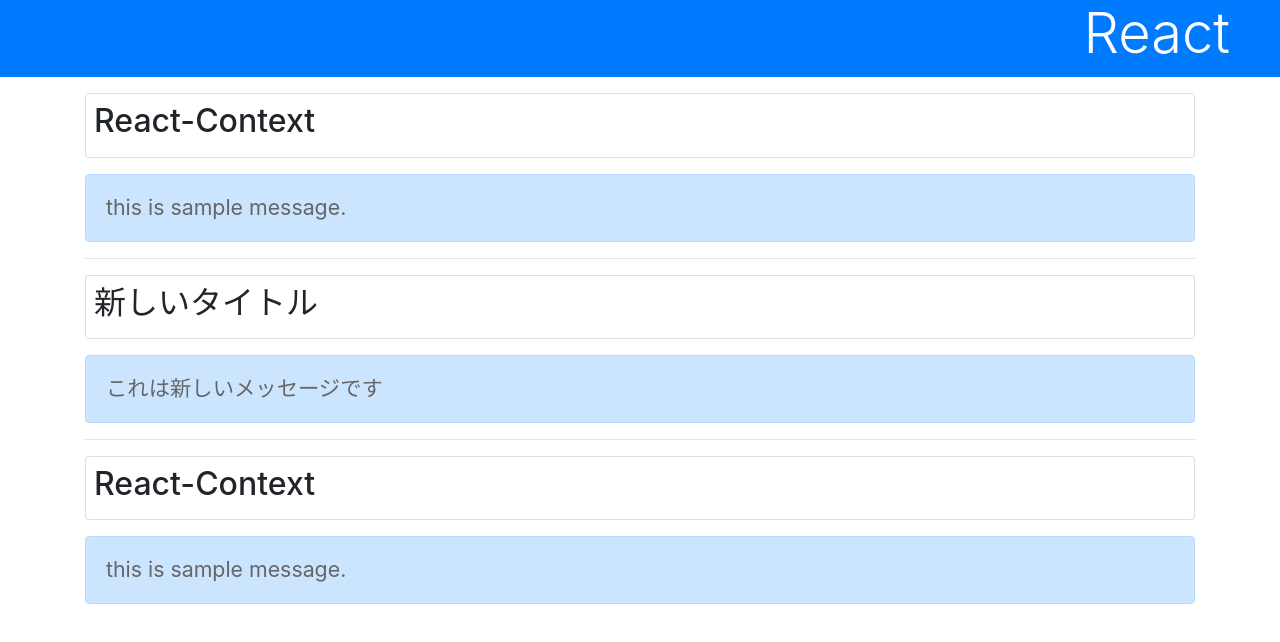
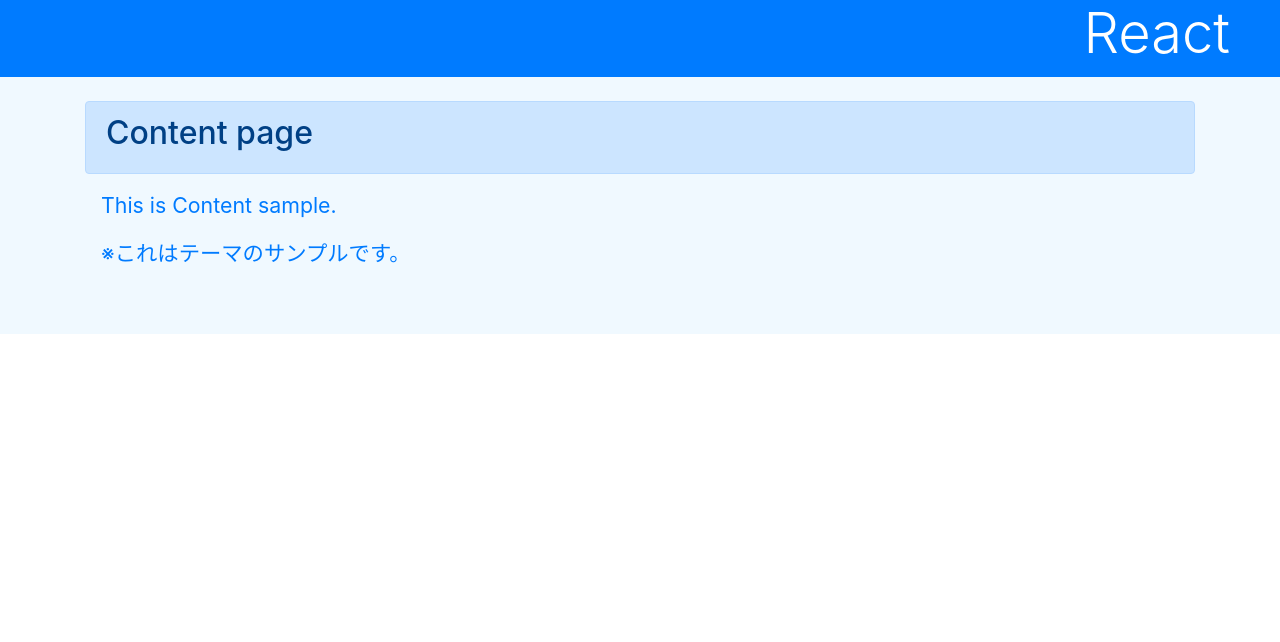
Before and after one commit to takashi227/react-starter, a React (Create React App) app: page / in a window 1280 px wide. Shown: the top 642 px of the page. Built offline with nearby package versions, Linux system fonts and the light colour scheme.

Commit message:
Themeを実装

```diff
--- a/src/App.js
+++ b/src/App.js
@@ -1,13 +1,14 @@
 import './App.css';
 import React, { Component } from 'react';
 import Provider from './component/Provider';
+import Theme from './component/Theme';
 
 class App extends Component {
 
   render() {
     return (
       <div>
-        <Provider />
+        <Theme />
       </div>
     )
   }
--- /dev/null
+++ b/src/component/Theme.js
@@ -0,0 +1,70 @@
+import React, { Component } from "react";
+
+let theme = {
+    light:{
+        styles:{
+            backgroundColor:"#f0f9ff",
+            color:"#oof"
+        },
+        head: "bg-primary text-white display-4 mb-4",
+        alert: "alert alert-primary my-3",
+        text: "text-primary m-3",
+        foot: "py-4",
+    },
+    dark:{
+        styles:{
+            backgroundColor:"#336",
+            color:"#eef",
+        },
+        head: "bg-secondary text-white display-4 mb-4",
+        alert: "alert alert-dark my-3",
+        text: "text-light m-3",
+        foot: "py-4",
+    }
+}
+
+const ThemeContext = React.createContext(theme.light)
+
+class Theme extends Component {
+    static contextType = ThemeContext
+
+    render() {
+        return (
+            <div style={this.context.styles}>
+                <h1 className={this.context.head}>React</h1>
+                <div className="container">
+                    <Title value="Content page" />
+                    <Message value="This is Content sample." />
+                    <Message value="※これはテーマのサンプルです。" />
+                    <div className={this.context.foot}></div>
+                </div>
+            </div>
+        )
+    }
+}
+
+class Title extends Component {
+    static contextType = ThemeContext
+
+    render() {
+        return (
+            <div className={this.context.alert}>
+                <h2>{this.props.value}</h2>
+            </div>
+        )
+    }
+}
+
+class Message extends Component {
+    static contextType = ThemeContext
+
+    render() {
+        return (
+            <div>
+                <p className={this.context.text}>{this.props.value}</p>
+            </div>
+        )
+    }
+}
+
+export default Theme
```
